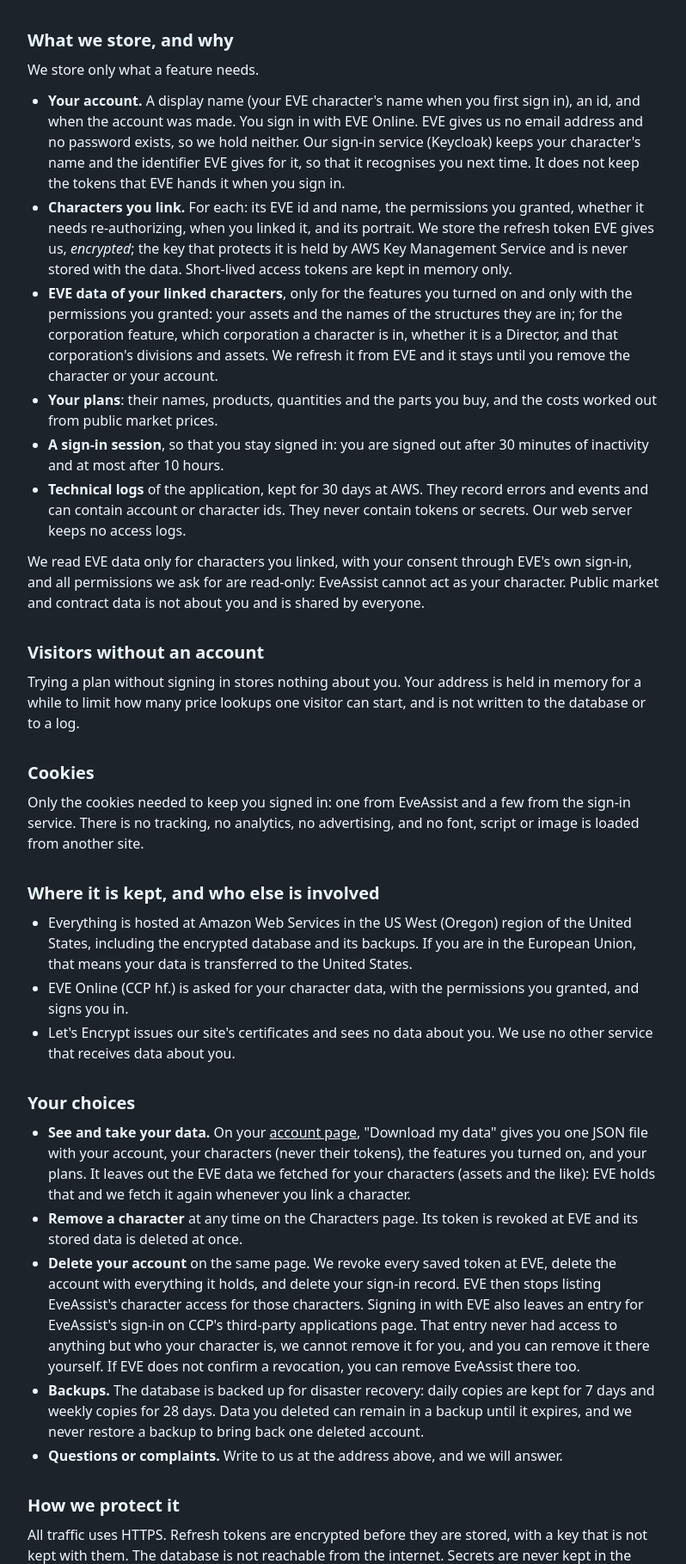
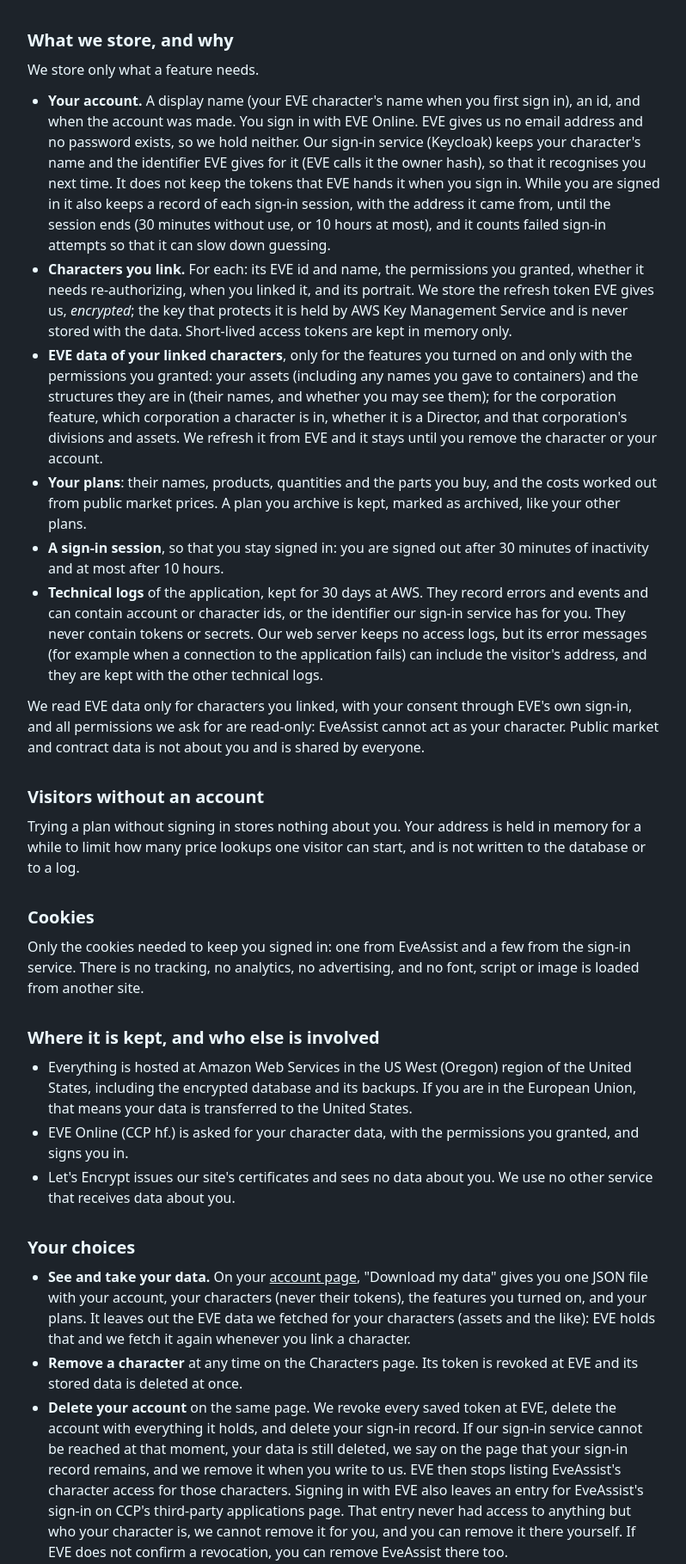
Before and after one commit to tvogel8570/EveAssist, a Spring app: page /privacy in a window 1280 px wide. Shown: the part 299-2118 px from the top of the page at 86% size, without its empty margins (240-1038 px from the left). Run offline with Thymeleaf, Linux system fonts and the light colour scheme; the template is opened without the code that fills it, so the values that code supplies are empty; style sheets or scripts are compiled from the project's sources; some of the project's set-up classes (security, data sources, template engines, error pages and the like) are left out, and stand-ins take their place; some libraries are stand-ins or nearby versions.

Commit message:
Say in the privacy policy what it left out
Keycloak's session records and sign-in addresses, the owner hash, container
names, structure access, archived plans, Caddy's error messages, and the
sign-in record that can remain after a deletion. The four statements that
disagree with the code are tracked in #25 to #28.

Co-Authored-By: Claude Sonnet 5.5 <noreply@anthropic.com>

```diff
--- a/App/src/main/resources/templates/privacy.html
+++ b/App/src/main/resources/templates/privacy.html
@@ -17,18 +17,21 @@
     <ul>
         <li><strong>Your account.</strong> A display name (your EVE character's name when you first sign in), an id, and when the account was made.
             You sign in with EVE Online. EVE gives us no email address and no password exists, so we hold neither. Our sign-in service (Keycloak) keeps your
-            character's name and the identifier EVE gives for it, so that it recognises you next time. It does not keep the tokens that EVE hands it
-            when you sign in.</li>
+            character's name and the identifier EVE gives for it (EVE calls it the owner hash), so that it recognises you next time. It does not keep the
+            tokens that EVE hands it when you sign in. While you are signed in it also keeps a record of each sign-in session, with the address it came
+            from, until the session ends (30 minutes without use, or 10 hours at most), and it counts failed sign-in attempts so that it can slow down
+            guessing.</li>
         <li><strong>Characters you link.</strong> For each: its EVE id and name, the permissions you granted, whether it needs re-authorizing, when you linked
             it, and its portrait. We store the refresh token EVE gives us, <em>encrypted</em>; the key that protects it is held by AWS Key Management Service
             and is never stored with the data. Short-lived access tokens are kept in memory only.</li>
         <li><strong>EVE data of your linked characters</strong>, only for the features you turned on and only with the permissions you granted: your
-            assets and the names of the structures they are in; for the corporation feature, which corporation a character is in, whether it is a
+            assets (including any names you gave to containers) and the structures they are in (their names, and whether you may see them); for the corporation feature, which corporation a character is in, whether it is a
             Director, and that corporation's divisions and assets. We refresh it from EVE and it stays until you remove the character or your account.</li>
-        <li><strong>Your plans</strong>: their names, products, quantities and the parts you buy, and the costs worked out from public market prices.</li>
+        <li><strong>Your plans</strong>: their names, products, quantities and the parts you buy, and the costs worked out from public market prices. A plan you archive is kept, marked as archived, like your other plans.</li>
         <li><strong>A sign-in session</strong>, so that you stay signed in: you are signed out after 30 minutes of inactivity and at most after 10 hours.</li>
-        <li><strong>Technical logs</strong> of the application, kept for 30 days at AWS. They record errors and events and can contain account or character ids.
-            They never contain tokens or secrets. Our web server keeps no access logs.</li>
+        <li><strong>Technical logs</strong> of the application, kept for 30 days at AWS. They record errors and events and can contain account or character ids, or the identifier our sign-in service has for you.
+            They never contain tokens or secrets. Our web server keeps no access logs, but its error messages (for example when a connection to the
+            application fails) can include the visitor's address, and they are kept with the other technical logs.</li>
     </ul>
     <p>We read EVE data only for characters you linked, with your consent through EVE's own sign-in, and all permissions we ask for are read-only:
         EveAssist cannot act as your character. Public market and contract data is not about you and is shared by everyone.</p>
@@ -56,7 +59,8 @@
             (assets and the like): EVE holds that and we fetch it again whenever you link a character.</li>
         <li><strong>Remove a character</strong> at any time on the Characters page. Its token is revoked at EVE and its stored data is deleted at once.</li>
         <li><strong>Delete your account</strong> on the same page. We revoke every saved token at EVE, delete the account with everything it holds, and delete your sign-in
-            record. EVE then stops listing EveAssist's character access for those characters. Signing in with EVE also leaves an entry for
+            record. If our sign-in service cannot be reached at that moment, your data is still deleted, we say on the page that your sign-in record
+            remains, and we remove it when you write to us. EVE then stops listing EveAssist's character access for those characters. Signing in with EVE also leaves an entry for
             EveAssist's sign-in on CCP's third-party applications page. That entry never had access to anything but who your character is, we
             cannot remove it for you, and you can remove it there yourself. If EVE does not confirm a revocation, you can remove EveAssist
             there too.</li>
```
